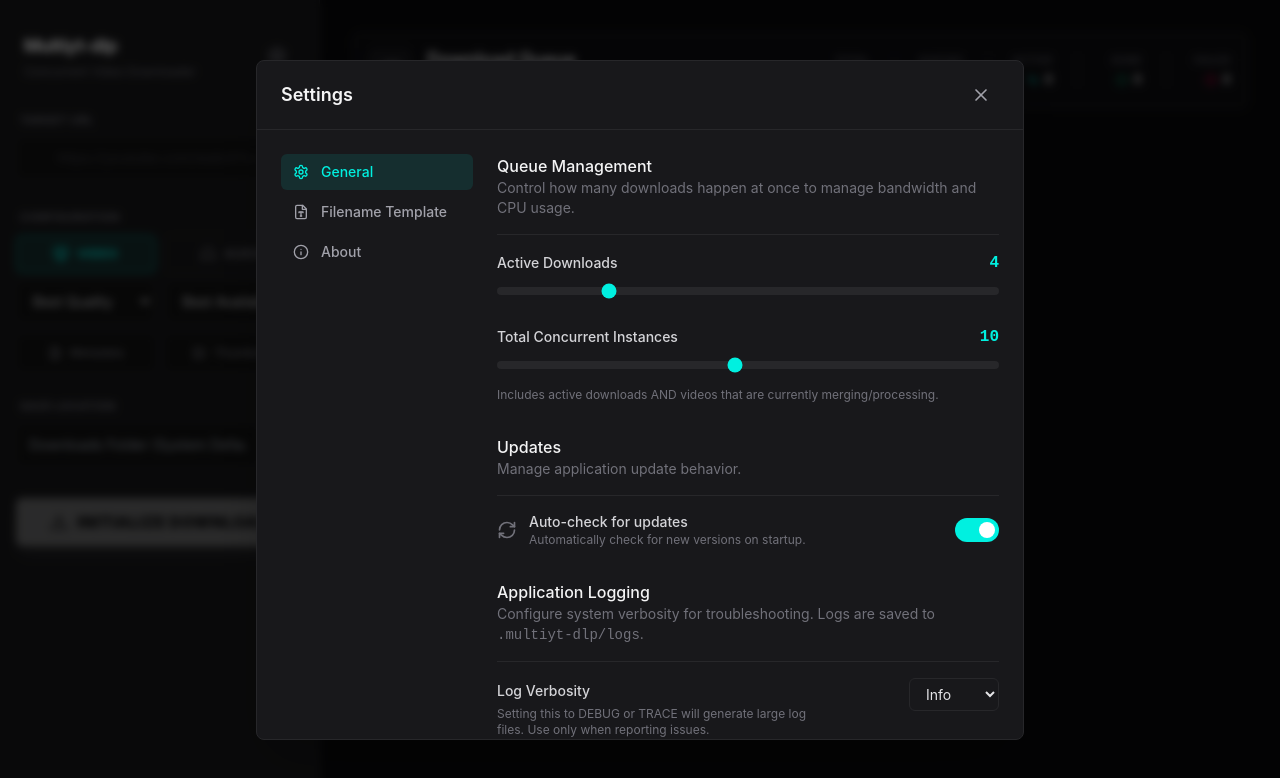
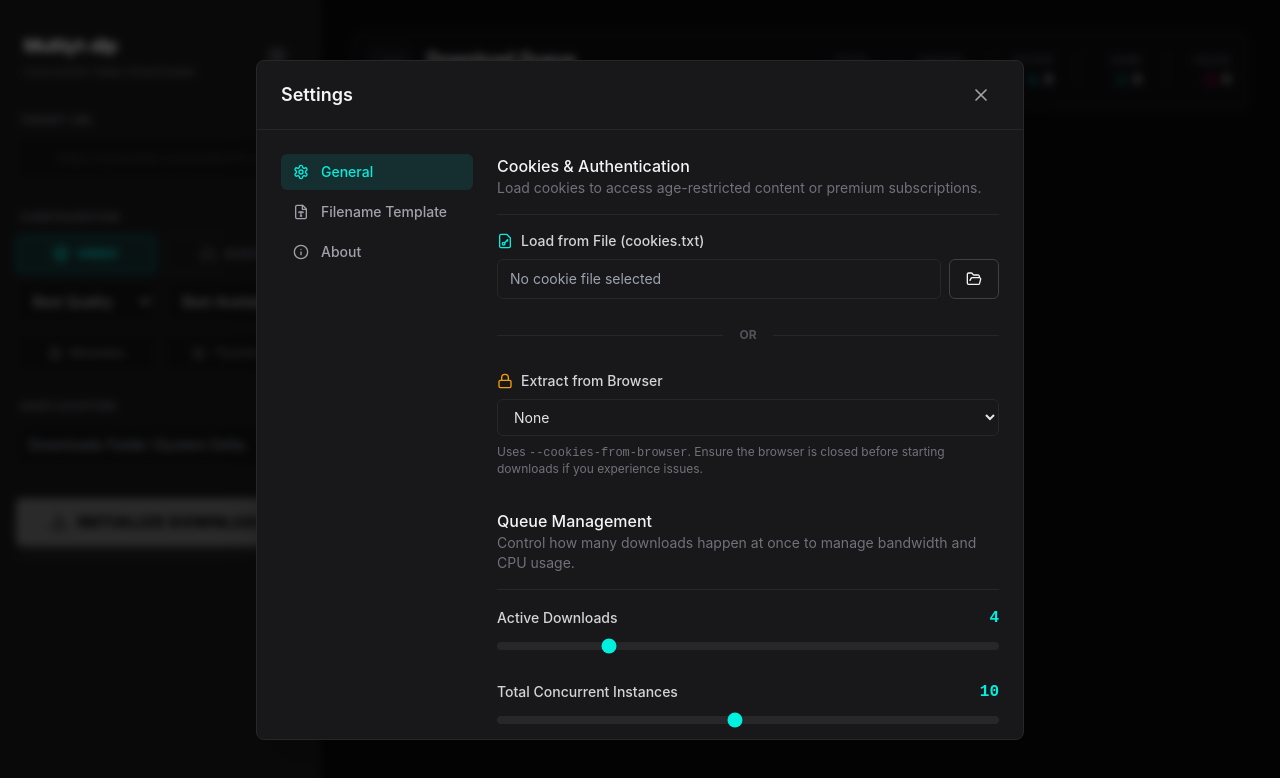
Before and after one commit to zqily/multiyt-dlp, a React (Vite) app: page / in a window 1280 px wide. Both pictures are taken after a click on the button 277 px from the left and 56 px from the top of the page. Shown: the top 778 px of the page. Built offline with nearby package versions, Linux system fonts and the light colour scheme.

Commit message:
Added cookies settings

```diff
--- a/src/components/settings/AboutSettings.tsx
+++ b/src/components/settings/AboutSettings.tsx
@@ -72,7 +72,14 @@ export function AboutSettings() {
     const [installing, setInstalling] = useState<string | null>(null);
     const [checkingUpdate, setCheckingUpdate] = useState(false);
 
-    const { currentVersion, latestVersion, isUpdateAvailable, checkAppUpdate } = useAppContext();
+    const {
+        currentVersion,
+        latestVersion,
+        isUpdateAvailable,
+        checkAppUpdate,
+        checkForUpdates,
+        setCheckForUpdates
+    } = useAppContext();
 
     const fetchData = async () => {
         try {
@@ -136,6 +143,7 @@ export function AboutSettings() {
             </div>
 
             {/* App Update Status */}
+            <div className="space-y-4">
                  <div className="bg-zinc-900/30 border border-zinc-800 p-4 rounded-lg flex items-center justify-between">
                     <div>
                         <div className="text-sm font-medium text-zinc-200">Application Version</div>
@@ -173,8 +181,23 @@ export function AboutSettings() {
                     </div>
                 </div>
 
+                <div className="flex items-center justify-between px-1">
+                     <div className="text-xs text-zinc-500">Auto-check for updates on startup</div>
+                     <button
+                        onClick={() => setCheckForUpdates(!checkForUpdates)}
+                        className={`w-8 h-4 flex items-center rounded-full px-0.5 transition-colors duration-200 ${
+                            checkForUpdates ? 'bg-theme-cyan' : 'bg-zinc-800'
+                        }`}
+                     >
+                        <div className={`w-3 h-3 rounded-full bg-white transition-transform duration-200 ${
+                            checkForUpdates ? 'translate-x-4' : 'translate-x-0'
+                        }`} />
+                     </button>
+                </div>
+            </div>
+
             {/* Dependencies Grid */}
-            <div className="space-y-3">
+            <div className="space-y-3 pt-4 border-t border-zinc-800">
                 <div className="flex items-center gap-2 text-sm text-zinc-400 font-medium">
                     <Cpu className="h-4 w-4" />
                     <span>System Dependencies</span>
--- a/src/components/settings/GeneralSettings.tsx
+++ b/src/components/settings/GeneralSettings.tsx
@@ -1,5 +1,18 @@
 import { useAppContext } from '@/contexts/AppContext';
-import { AlertCircle, RefreshCw } from 'lucide-react';
+import { AlertCircle, FileKey, FolderOpen, Lock, X } from 'lucide-react';
+import { open } from '@tauri-apps/api/dialog';
+import { Button } from '../ui/Button';
+
+const BROWSERS = [
+    { label: 'None', value: 'none' },
+    { label: 'Chrome', value: 'chrome' },
+    { label: 'Firefox', value: 'firefox' },
+    { label: 'Edge', value: 'edge' },
+    { label: 'Brave', value: 'brave' },
+    { label: 'Opera', value: 'opera' },
+    { label: 'Vivaldi', value: 'vivaldi' },
+    { label: 'Safari', value: 'safari' },
+];
 
 export function GeneralSettings() {
     const {
@@ -8,15 +21,16 @@ export function GeneralSettings() {
         setConcurrency,
         logLevel,
         setLogLevel,
-        checkForUpdates,
-        setCheckForUpdates
+        cookiesPath,
+        setCookiesPath,
+        cookiesBrowser,
+        setCookiesBrowser
     } = useAppContext();
 
     const handleChange = (key: 'max_concurrent_downloads' | 'max_total_instances', value: number) => {
         let concurrent = maxConcurrentDownloads;
         let total = maxTotalInstances;
 
-        // Enforce logic: Total >= Concurrent
         if (key === 'max_concurrent_downloads') {
             concurrent = value;
             if (value > total) {
@@ -28,12 +42,96 @@ export function GeneralSettings() {
                 concurrent = value;
             }
         }
+        setConcurrency(concurrent, total);
+    };
 
-        setConcurrency(concurrent, total);
+    const handleSelectCookieFile = async () => {
+        try {
+            const selected = await open({
+                multiple: false,
+                filters: [{ name: 'Text Files', extensions: ['txt'] }]
+            });
+            if (selected && typeof selected === 'string') {
+                setCookiesPath(selected);
+            }
+        } catch (err) {
+            console.error("Failed to select cookie file", err);
+        }
     };
 
     return (
         <div className="space-y-8 animate-fade-in pb-6">
+            {/* Cookies & Auth Section */}
+            <div className="space-y-4">
+                <div>
+                    <h3 className="text-base font-medium text-zinc-100">Cookies & Authentication</h3>
+                    <p className="text-sm text-zinc-500">
+                        Load cookies to access age-restricted content or premium subscriptions.
+                    </p>
+                </div>
+                <hr className="border-zinc-800" />
+
+                <div className="grid gap-6">
+                    {/* File Method */}
+                    <div className="space-y-2">
+                        <div className="flex justify-between items-center">
+                            <label className="text-sm font-medium text-zinc-300 flex items-center gap-2">
+                                <FileKey className="h-4 w-4 text-theme-cyan" />
+                                Load from File (cookies.txt)
+                            </label>
+                            {cookiesPath && (
+                                <button onClick={() => setCookiesPath(null)} className="text-xs text-red-400 hover:text-red-300 flex items-center gap-1">
+                                    <X className="h-3 w-3" /> Clear
+                                </button>
+                            )}
+                        </div>
+                        <div className="flex gap-2">
+                             <input
+                                type="text"
+                                value={cookiesPath || ''}
+                                readOnly
+                                placeholder="No cookie file selected"
+                                className={`flex-grow bg-zinc-900 border rounded-md px-3 py-2 text-sm text-zinc-400 focus:outline-none ${cookiesPath ? 'border-theme-cyan/50' : 'border-zinc-800'}`}
+                             />
+                             <Button
+                                type="button"
+                                variant="secondary"
+                                onClick={handleSelectCookieFile}
+                                className="border-zinc-700"
+                             >
+                                <FolderOpen className="h-4 w-4" />
+                             </Button>
+                        </div>
+                    </div>
+
+                    <div className="relative flex py-1 items-center">
+                        <div className="flex-grow border-t border-zinc-800"></div>
+                        <span className="flex-shrink-0 mx-4 text-xs text-zinc-600 uppercase font-bold">OR</span>
+                        <div className="flex-grow border-t border-zinc-800"></div>
+                    </div>
+
+                    {/* Browser Method */}
+                    <div className="space-y-2">
+                         <label className="text-sm font-medium text-zinc-300 flex items-center gap-2">
+                            <Lock className="h-4 w-4 text-amber-500" />
+                            Extract from Browser
+                         </label>
+                         <select
+                             value={cookiesBrowser || 'none'}
+                             onChange={(e) => setCookiesBrowser(e.target.value)}
+                             className={`w-full bg-zinc-900 border rounded-md px-3 py-2 text-sm text-zinc-200 focus:outline-none focus:ring-1 ${cookiesBrowser && cookiesBrowser !== 'none' ? 'border-amber-500/50 focus:ring-amber-500/50' : 'border-zinc-800 focus:ring-theme-cyan/50'}`}
+                         >
+                             {BROWSERS.map(b => (
+                                 <option key={b.value} value={b.value}>{b.label}</option>
+                             ))}
+                         </select>
+                         <p className="text-xs text-zinc-500">
+                            Uses <code>--cookies-from-browser</code>. Ensure the browser is closed before starting downloads if you experience issues.
+                         </p>
+                    </div>
+                </div>
+            </div>
+
             {/* Queue Management Section */}
             <div className="space-y-4">
                 <div>
@@ -80,37 +178,6 @@ export function GeneralSettings() {
                 </div>
             </div>
 
-            {/* Updates Section */}
-            <div className="space-y-4">
-                <div>
-                    <h3 className="text-base font-medium text-zinc-100">Updates</h3>
-                    <p className="text-sm text-zinc-500">
-                        Manage application update behavior.
-                    </p>
-                </div>
-                <hr className="border-zinc-800" />
-
-                <div className="flex items-center justify-between">
-                     <div className="flex items-center gap-3">
-                         <RefreshCw className="h-5 w-5 text-zinc-500" />
-                         <div>
-                            <div className="text-sm font-medium text-zinc-300">Auto-check for updates</div>
-                            <div className="text-xs text-zinc-500">Automatically check for new versions on startup.</div>
-                         </div>
-                     </div>
-                     <button
-                        onClick={() => setCheckForUpdates(!checkForUpdates)}
-                        className={`w-11 h-6 flex items-center rounded-full px-1 transition-colors duration-200 ${
-                            checkForUpdates ? 'bg-theme-cyan' : 'bg-zinc-800'
-                        }`}
-                     >
-                        <div className={`w-4 h-4 rounded-full bg-white transition-transform duration-200 ${
-                            checkForUpdates ? 'translate-x-5' : 'translate-x-0'
-                        }`} />
-                     </button>
-                </div>
-            </div>
-
             {/* Debugging Section */}
             <div className="space-y-4">
                 <div>
--- a/src/contexts/AppContext.tsx
+++ b/src/contexts/AppContext.tsx
@@ -15,6 +15,12 @@ interface AppContextType {
   filenameTemplateBlocks: TemplateBlock[];
   setFilenameTemplateBlocks: (blocks: TemplateBlock[]) => void;
   getTemplateString: (blocks?: TemplateBlock[]) => string;
+
+  // Cookies Config
+  cookiesPath: string | null;
+  setCookiesPath: (path: string | null) => void;
+  cookiesBrowser: string | null;
+  setCookiesBrowser: (browser: string | null) => void;
 
   // Concurrency
   maxConcurrentDownloads: number;
@@ -65,6 +71,10 @@ export const AppProvider = ({ children }: { children: React.ReactNode }) => {
   const [filenameTemplateBlocks, _setTemplateBlocks] = useState<TemplateBlock[]>(DEFAULT_TEMPLATE_BLOCKS);
   const [preferences, _setPreferences] = useState<PreferenceConfig>(DEFAULT_PREFS);
 
+  // Cookie State
+  const [cookiesPath, _setCookiesPath] = useState<string | null>(null);
+  const [cookiesBrowser, _setCookiesBrowser] = useState<string | null>(null);
+
   // Concurrency State
   const [maxConcurrentDownloads, _setMaxConcurrentDownloads] = useState(4);
   const [maxTotalInstances, _setMaxTotalInstances] = useState(10);
@@ -78,21 +88,17 @@ export const AppProvider = ({ children }: { children: React.ReactNode }) => {
   const [latestVersion, setLatestVersion] = useState<string | null>(null);
   const [currentVersion, setCurrentVersion] = useState<string | null>(null);
 
-  // Version Comparison Logic
   const checkAppUpdate = async () => {
     try {
         const current = await getVersion();
         setCurrentVersion(current);
         const latestTag = await getLatestAppVersion();
 
-        // Strip 'v' if present
         const cleanLatest = latestTag.replace(/^v/, '');
         const cleanCurrent = current.replace(/^v/, '');
 
         setLatestVersion(cleanLatest);
 
-        // Simple comparison: if strings differ and remote seems larger logic?
-        // Let's do a simple segment compare
         const v1parts = cleanCurrent.split('.').map(Number);
         const v2parts = cleanLatest.split('.').map(Number);
 
@@ -116,6 +122,8 @@ export const AppProvider = ({ children }: { children: React.ReactNode }) => {
         const config = await getAppConfig();
 
         if (config.general.download_path) _setDownloadPath(config.general.download_path);
+        if (config.general.cookies_path) _setCookiesPath(config.general.cookies_path);
+        if (config.general.cookies_from_browser) _setCookiesBrowser(config.general.cookies_from_browser);
 
         _setMaxConcurrentDownloads(config.general.max_concurrent_downloads);
         _setMaxTotalInstances(config.general.max_total_instances);
@@ -136,12 +144,9 @@ export const AppProvider = ({ children }: { children: React.ReactNode }) => {
             setIsJsRuntimeMissing(true);
         }
 
-        // Trigger update check if enabled
         if (config.general.check_for_updates) {
-            // Run without awaiting to not block init
             checkAppUpdate();
         } else {
-            // Still get current version for UI
             getVersion().then(v => setCurrentVersion(v));
         }
 
@@ -170,7 +175,9 @@ export const AppProvider = ({ children }: { children: React.ReactNode }) => {
       concurrent: number,
       total: number,
       log: string,
-      updates: boolean
+      updates: boolean,
+      cPath: string | null,
+      cBrowser: string | null
     ) => {
       saveGeneralConfig({
         download_path: path,
@@ -179,34 +186,50 @@ export const AppProvider = ({ children }: { children: React.ReactNode }) => {
         max_concurrent_downloads: concurrent,
         max_total_instances: total,
         log_level: log,
-        check_for_updates: updates
+        check_for_updates: updates,
+        cookies_path: cPath,
+        cookies_from_browser: cBrowser
       }).catch(e => console.error("Failed to save general config:", e));
   };
 
   const setDefaultDownloadPath = (path: string) => {
     _setDownloadPath(path);
-    saveGeneral(path, filenameTemplateBlocks, maxConcurrentDownloads, maxTotalInstances, logLevel, checkForUpdates);
+    saveGeneral(path, filenameTemplateBlocks, maxConcurrentDownloads, maxTotalInstances, logLevel, checkForUpdates, cookiesPath, cookiesBrowser);
+  };
+
+  const setCookiesPath = (path: string | null) => {
+      _setCookiesPath(path);
+      // If setting a file, clear the browser selection to avoid conflict ambiguity logic in backend (though backend prioritizes file)
+      if (path) _setCookiesBrowser(null);
+      saveGeneral(defaultDownloadPath, filenameTemplateBlocks, maxConcurrentDownloads, maxTotalInstances, logLevel, checkForUpdates, path, path ? null : cookiesBrowser);
+  };
+
+  const setCookiesBrowser = (browser: string | null) => {
+      _setCookiesBrowser(browser);
+      // If setting a browser, clear the file path
+      if (browser && browser !== 'none') _setCookiesPath(null);
+      saveGeneral(defaultDownloadPath, filenameTemplateBlocks, maxConcurrentDownloads, maxTotalInstances, logLevel, checkForUpdates, browser && browser !== 'none' ? null : cookiesPath, browser);
   };
 
   const setFilenameTemplateBlocks = (blocks: TemplateBlock[]) => {
     _setTemplateBlocks(blocks);
-    saveGeneral(defaultDownloadPath, blocks, maxConcurrentDownloads, maxTotalInstances, logLevel, checkForUpdates);
+    saveGeneral(defaultDownloadPath, blocks, maxConcurrentDownloads, maxTotalInstances, logLevel, checkForUpdates, cookiesPath, cookiesBrowser);
   };
 
   const setConcurrency = (concurrent: number, total: number) => {
     _setMaxConcurrentDownloads(concurrent);
     _setMaxTotalInstances(total);
-    saveGeneral(defaultDownloadPath, filenameTemplateBlocks, concurrent, total, logLevel, checkForUpdates);
+    saveGeneral(defaultDownloadPath, filenameTemplateBlocks, concurrent, total, logLevel, checkForUpdates, cookiesPath, cookiesBrowser);
   };
 
   const setLogLevel = (level: string) => {
       _setLogLevel(level);
-      saveGeneral(defaultDownloadPath, filenameTemplateBlocks, maxConcurrentDownloads, maxTotalInstances, level, checkForUpdates);
+      saveGeneral(defaultDownloadPath, filenameTemplateBlocks, maxConcurrentDownloads, maxTotalInstances, level, checkForUpdates, cookiesPath, cookiesBrowser);
   };
 
   const setCheckForUpdates = (enabled: boolean) => {
       _setCheckForUpdates(enabled);
-      saveGeneral(defaultDownloadPath, filenameTemplateBlocks, maxConcurrentDownloads, maxTotalInstances, logLevel, enabled);
+      saveGeneral(defaultDownloadPath, filenameTemplateBlocks, maxConcurrentDownloads, maxTotalInstances, logLevel, enabled, cookiesPath, cookiesBrowser);
   };
 
   const updatePreferences = (updates: Partial<PreferenceConfig>) => {
@@ -224,6 +247,10 @@ export const AppProvider = ({ children }: { children: React.ReactNode }) => {
     filenameTemplateBlocks,
     setFilenameTemplateBlocks,
     getTemplateString,
+    cookiesPath,
+    setCookiesPath,
+    cookiesBrowser,
+    setCookiesBrowser,
     maxConcurrentDownloads,
     maxTotalInstances,
     setConcurrency,
--- a/src/types/index.ts
+++ b/src/types/index.ts
@@ -6,6 +6,8 @@ export interface GeneralConfig {
   max_total_instances: number;
   log_level: string;
   check_for_updates: boolean;
+  cookies_path: string | null;
+  cookies_from_browser: string | null;
 }
 
 export interface PreferenceConfig {
```
Also changed, not shown: 2 other files (tests, documents, lock files or other folders). Lines whose indentation alone changed are shown as unchanged.
